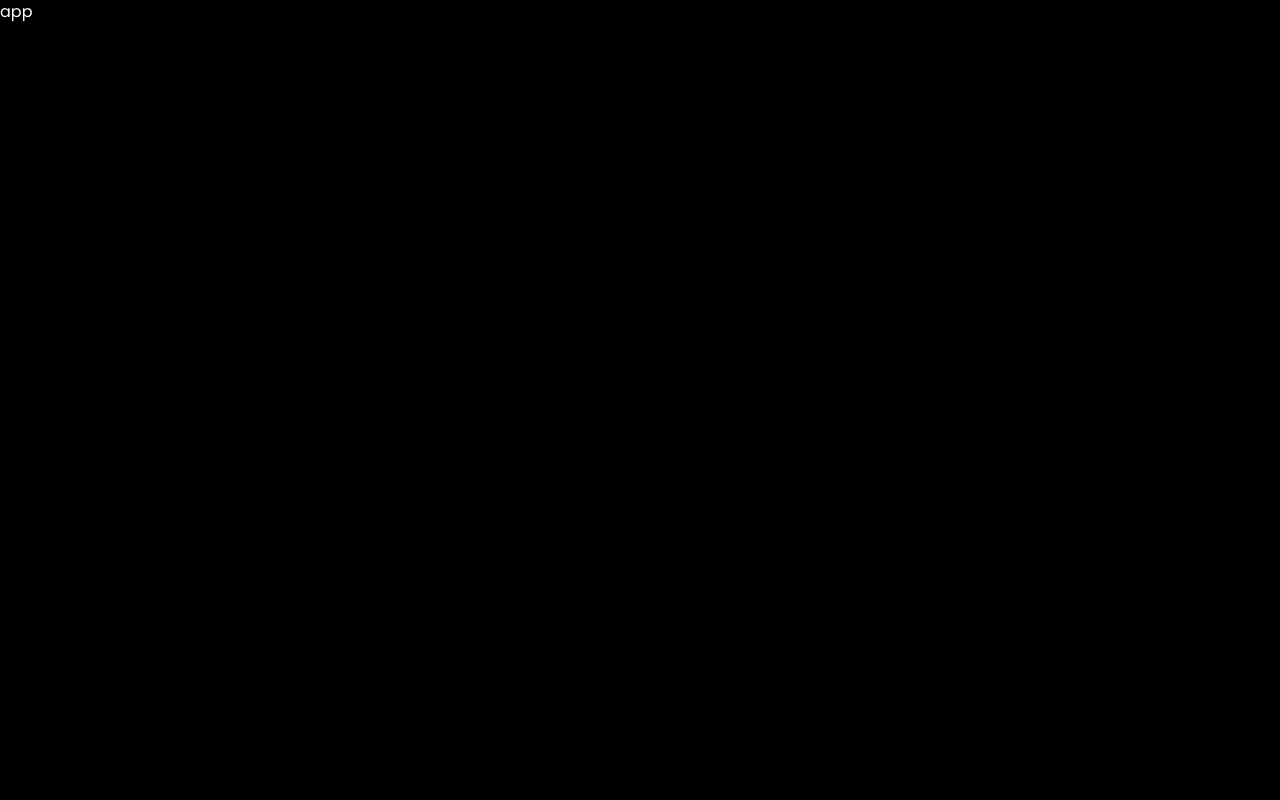
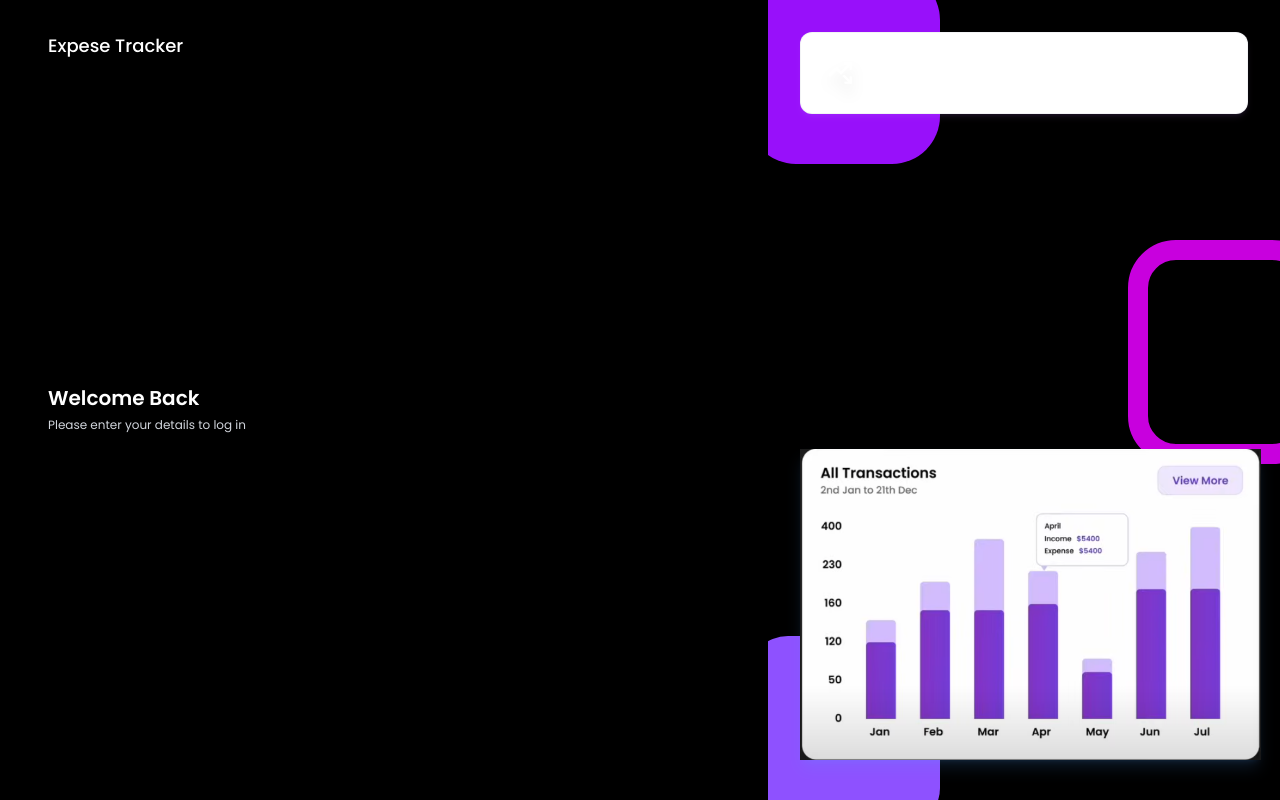
Before and after one commit to Neel-max-cpu/expenseList, a React (Vite) app in the folder frontend/: page /login in a window 1280 px wide. Built offline with nearby package versions, Linux system fonts and the light colour scheme; a web font is replaced by a local one.

Commit message:
doing frontend :memo:

```diff
--- a/frontend/src/App.jsx
+++ b/frontend/src/App.jsx
@@ -1,11 +1,47 @@
 import React from 'react'
+
+import {
+  BrowserRouter as Router,
+  Routes,
+  Route,
+  Navigate,
+} from "react-router-dom";
+import Login from './pages/Auth/Login';
+import SignUp from './pages/Auth/SignUp';
+import Home from './pages/Dashboard/Home';
+import Income from './pages/Dashboard/Income';
+import Expense from './pages/Dashboard/Expense';
+
 
 const App = () => {
   return (
     <div>
-      <h1>app</h1>
+      <Router>
+        <Routes>
+          <Route path="/" element={<Root/>} />
+          <Route path="/login" exact element={<Login/> } />
+          <Route path="/signUp" exact element={<SignUp /> } />
+          <Route path="/dashboard" exact element={<Home /> } />
+          <Route path="/income" exact element={<Income /> } />
+          <Route path="/expense" exact element={<Expense /> } />
+        </Routes>
+      </Router>
     </div>
   )
 }
 
 export default App
+
+
+const Root = () =>{
+  // check if token i present in the localstorage or not
+  // !! This is a common JavaScript trick to convert any value to a boolean.
+  const isAuthenticated = !!localStorage.getItem('token');
+
+  // redirect to dashboard if token present else login
+  return isAuthenticated ? (
+    <Navigate to ="/dashboard"/>
+  ) : (
+    <Navigate to="/login"/>
+  );
+};
--- /dev/null
+++ b/frontend/src/components/layouts/AuthLayout.jsx
@@ -0,0 +1,51 @@
+import React from 'react'
+import CARD_2 from '../../assets/images/card2.png';
+import { LuTrendingUpDown } from "react-icons/lu";
+
+const AuthLayout = ({children}) => {
+  return (
+    <div className='flex'>
+        <div className='w-screen h-screen md:w-[60vw] px-12 pt-8 pb-12'>
+            <h2 className='text-lg font-medium text-white'>Expese Tracker</h2>
+            {children}
+        </div>
+
+        <div className='hidden md:block w-[40vw] h-screen bg-cover bg-no-repeat bg-center overflow-hidden p-8 relative'>
+            <div className="w-48 h-48 rounded-[48px] bg-purple-600 absolute -top-7 -left-5"/>
+            <div className="w-48 h-56 rounded-[48px] border-[20px] border-fuchsia-600 absolute top-[30%] -right-10"/>
+            <div className="w-48 h-48 rounded-[40px] bg-violet-500 absolute -bottom-7 -left-5"/>
+
+            <div className="grid grid-col-1 z-20">
+                <StatsInfoCard
+                    icon={<LuTrendingUpDown/>}
+                    label = "Track your Income & Expeses"
+                    value="430,000"
+                    color="bg-primary"
+                />
+
+            </div>
+
+
+            <img src={CARD_2} className='w-64 lg:w-[90%] absolute bottom-10 shadow-lg shadow-blue-400/15' />
+        </div>
+
+    </div>
+  )
+}
+
+export default AuthLayout
+
+
+const StatsInfoCard = ({icon, label, value, color}) =>{
+    return(
+        <div className="flex gap-6 bg-white p-4 rounded-xl shadow-md shadow-purple-400/10 border border-gray-200/50 z-10">
+            <div className={`w-12 h-12 flex items-center justify-center text-[26px] text-white ${color} rounded-full drop-shadow-xl`}>
+                {icon}
+            </div>
+            <div>
+            <div className="">{label}</div>
+            <span className="">${value}</span>
+            </div>
+        </div>
+    )
+}
--- a/frontend/src/pages/Auth/Login.jsx
+++ b/frontend/src/pages/Auth/Login.jsx
@@ -1,9 +1,17 @@
-import React from 'react'
+import React from "react";
+import AuthLayout from "../../components/layouts/AuthLayout";
 
 const Login = () => {
   return (
-    <div>Login</div>
-  )
-}
+    <AuthLayout>
+      <div className="lg:w-[70%] h-3/4 md:h-full flex flex-col justify-center ">
+        <h3 className="text-xl font-semibold text-white">Welcome Back</h3>
+        <p className="text-xs text-gray-300 mt-[5px] mb-6">
+          Please enter your details to log in
+        </p>
+      </div>
+    </AuthLayout>
+  );
+};
 
-export default Login
+export default Login;
```
Also changed, not shown: frontend/src/assets/images/card2.png (added), 1 other file (tests, documents, lock files or other folders).
